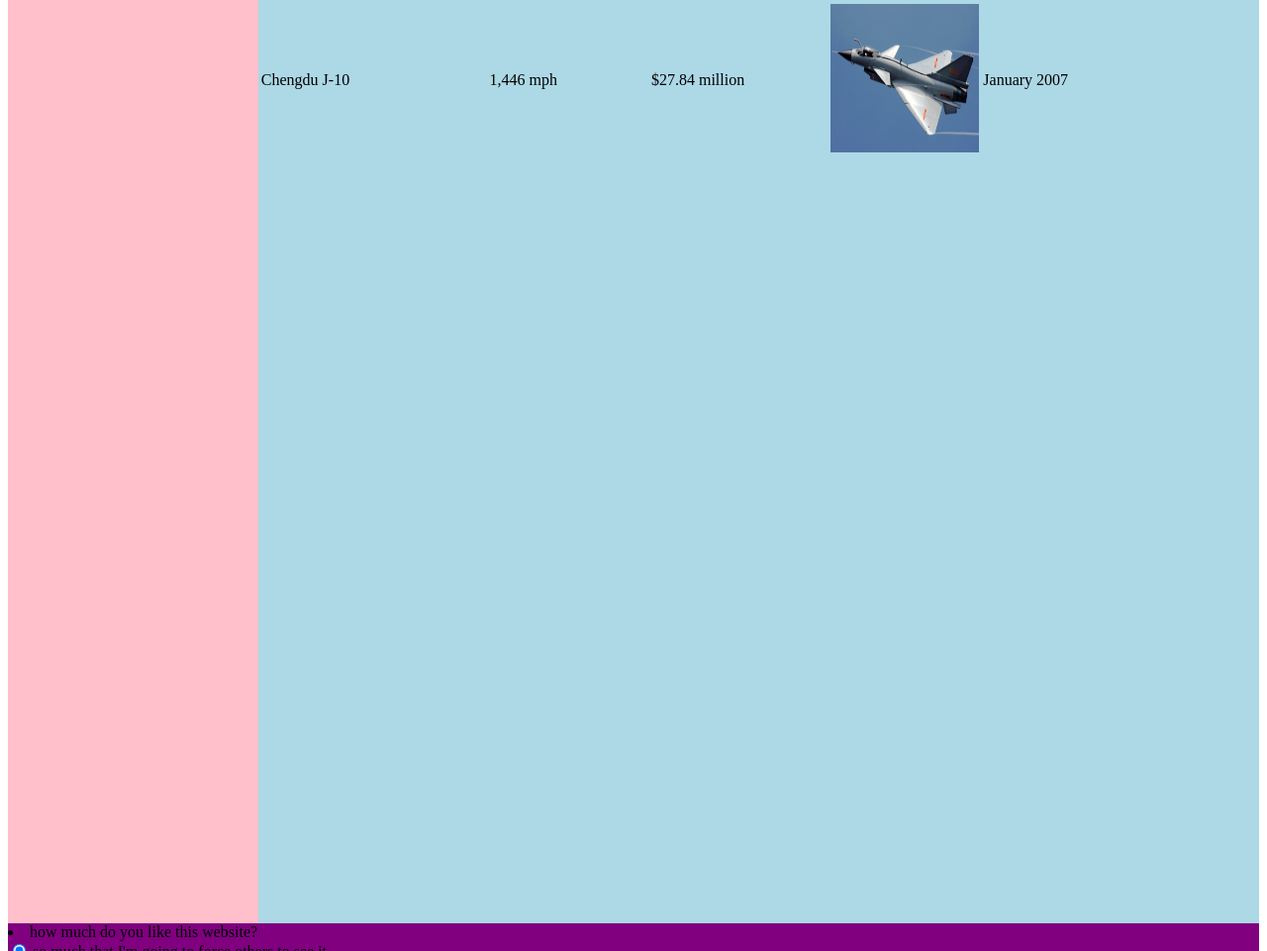
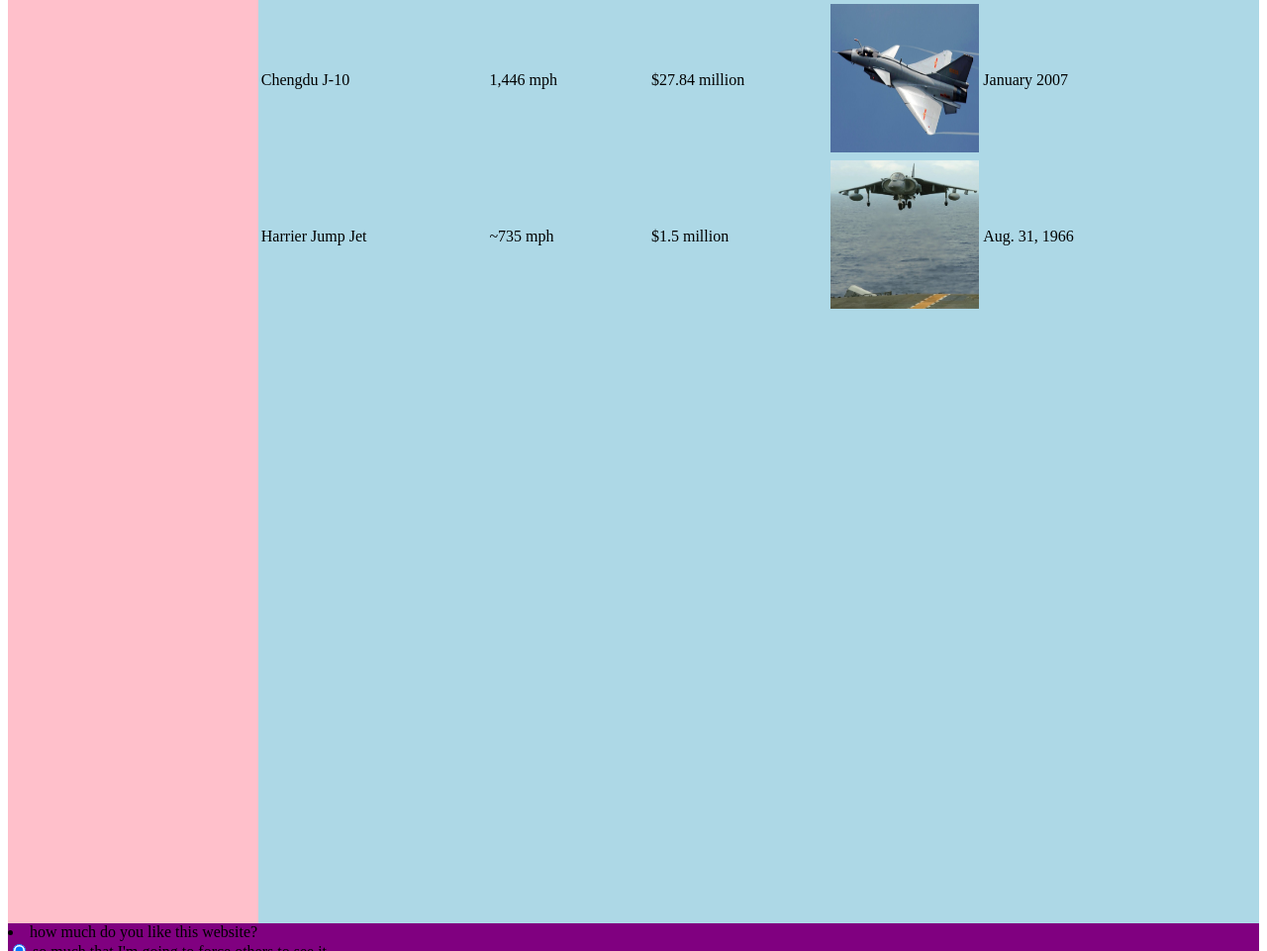
Before and after one commit to Lexing2019/aircraft, a plain HTML site: page index.html in a window 1280 px wide. Shown: the part 4147-5108 px from the top of the page at 99% size. Drawn offline with Linux system fonts and the light colour scheme.

Commit message:
Update index.html

```diff
--- a/index.html
+++ b/index.html
@@ -219,6 +219,13 @@
       <td><img src="j-10.jpg"width="150px"height="150px"></td>
       <td>January 2007</td>
     </tr>
+    <tr>
+      <td>Harrier Jump Jet</td>
+      <td>~735 mph</td>
+      <td>$1.5 million</td>
+      <td><img src="harrier.jpg"width="150px"height="150px"></td>
+      <td>Aug. 31, 1966</td>
+    </tr>
   </table>
 </div>
 <div id="survey">
```
